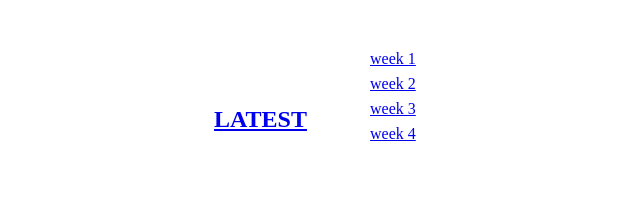
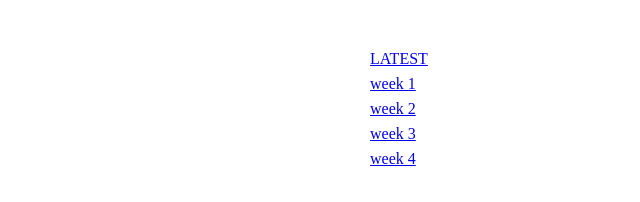
Before and after one commit to fomosawang/dankdank, a plain HTML site: page index.html in a window 1280 px wide. Shown: the whole page, without its empty margins (71-711 px from the left). Drawn offline with Linux system fonts and the light colour scheme; files that its build step writes are made by us from their sources.

Commit message:
update
update

```diff
--- a/index.html
+++ b/index.html
@@ -7,10 +7,11 @@
 </head>
 <body>
 	<header>
-	<h1>PROGRESS OF WANG
-        <li><a href="AW/index.html">LATEST</a></li></h1>
+	<h1>PROGRESS OF WANG</h1>
+
 		<nav>
 			<ul>
+                <li><a href="AW/index.html">LATEST</a></li>
 				<li><a href="class1/index.html">week 1</a></li>
                 <li><a href="class2/index.html">week 2</a></li>
 				<li><a href="class3/index.html">week 3</a></li>
```
